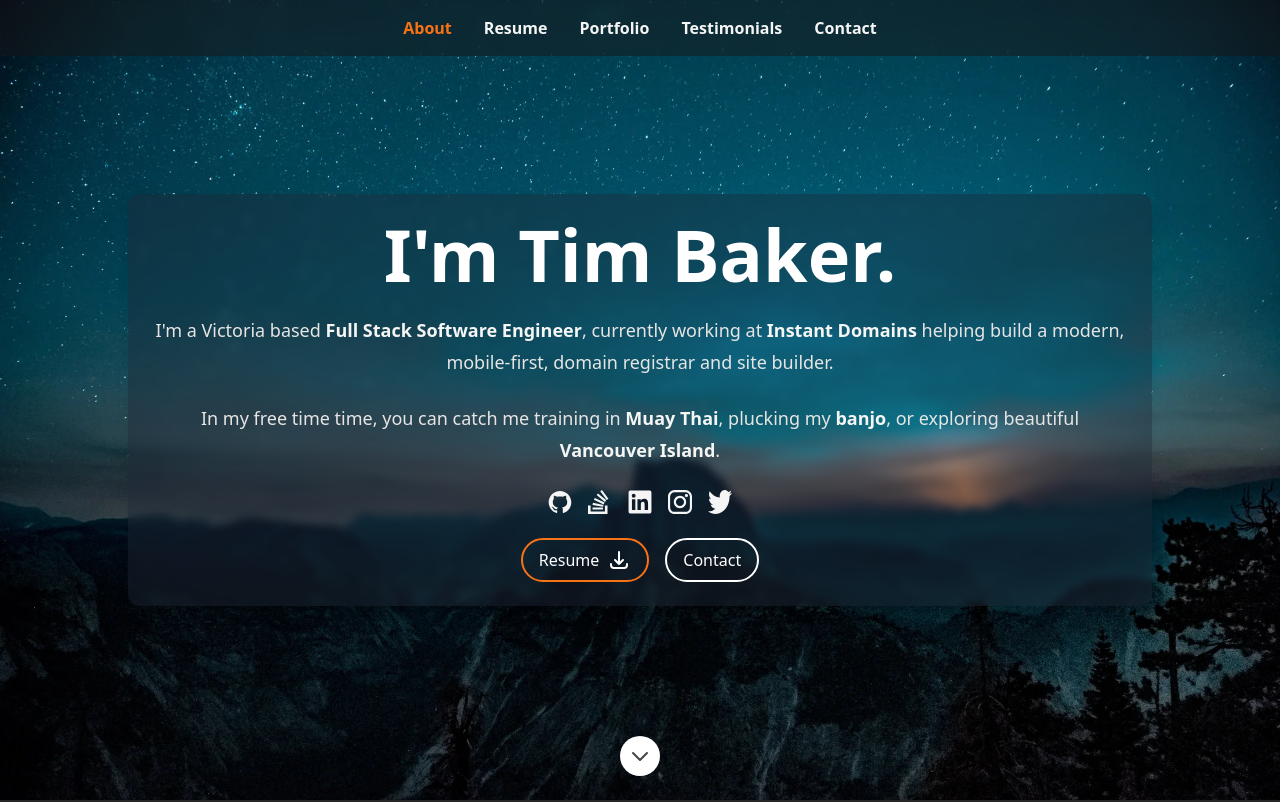
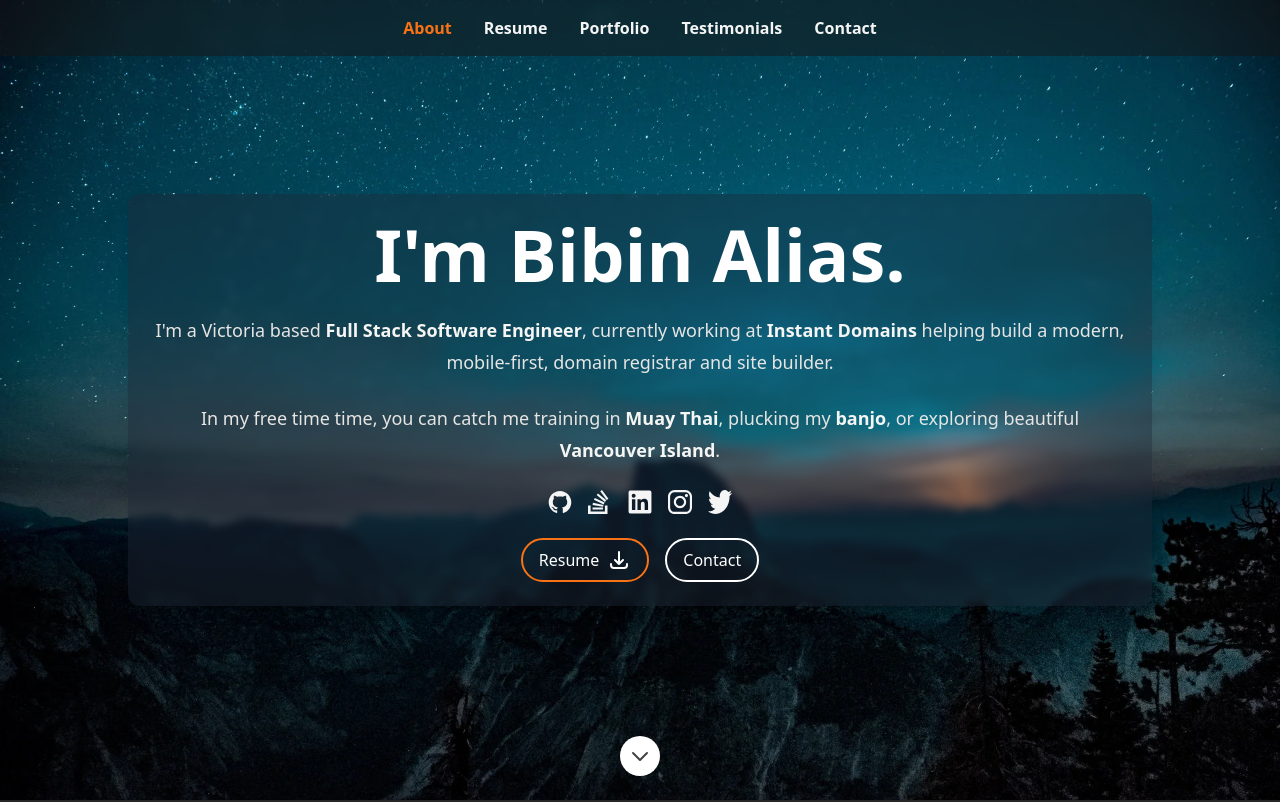
Before and after one commit to tbakerx/react-resume-template, a Next.js app: page / in a window 1280 px wide. Shown: the top 802 px of the page. Built offline with nearby package versions, Linux system fonts and the light colour scheme.

Commit message:
Add name

```diff
--- a/src/data/data.tsx
+++ b/src/data/data.tsx
@@ -44,8 +44,8 @@ import {
  * Page meta data
  */
 export const homePageMeta: HomepageMeta = {
-  title: 'React Resume Template',
-  description: "Example site built with Tim Baker's react resume template",
+  title: 'Resume of Bibin Alias',
+  description: "Interactive resume deployed in cloud (github.io)",
 };
 
 /**
@@ -69,7 +69,7 @@ export type SectionId = typeof SectionId[keyof typeof SectionId];
  */
 export const heroData: Hero = {
   imageSrc: heroImage,
-  name: `I'm Tim Baker.`,
+  name: `I'm Bibin Alias.`,
   description: (
     <>
       <p className="prose-sm text-stone-200 sm:prose-base lg:prose-lg">
```
